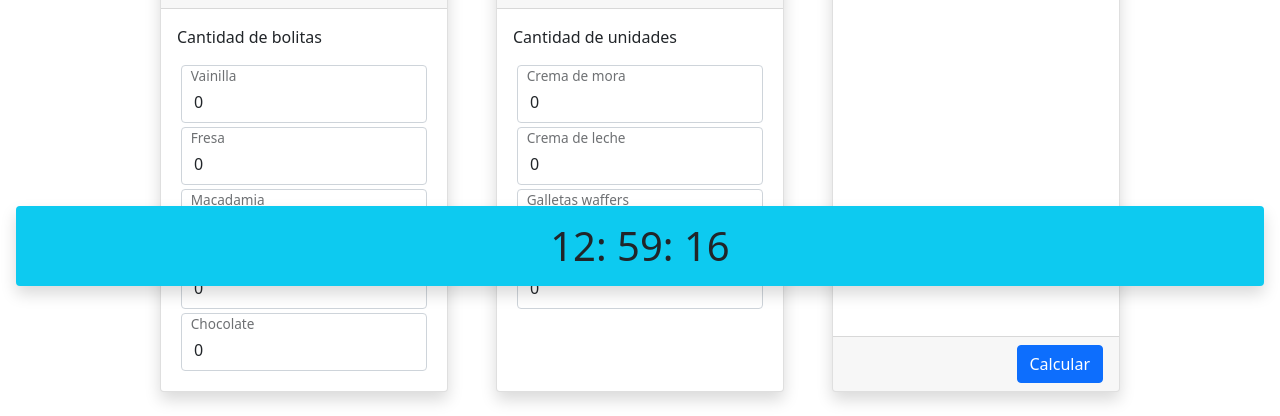
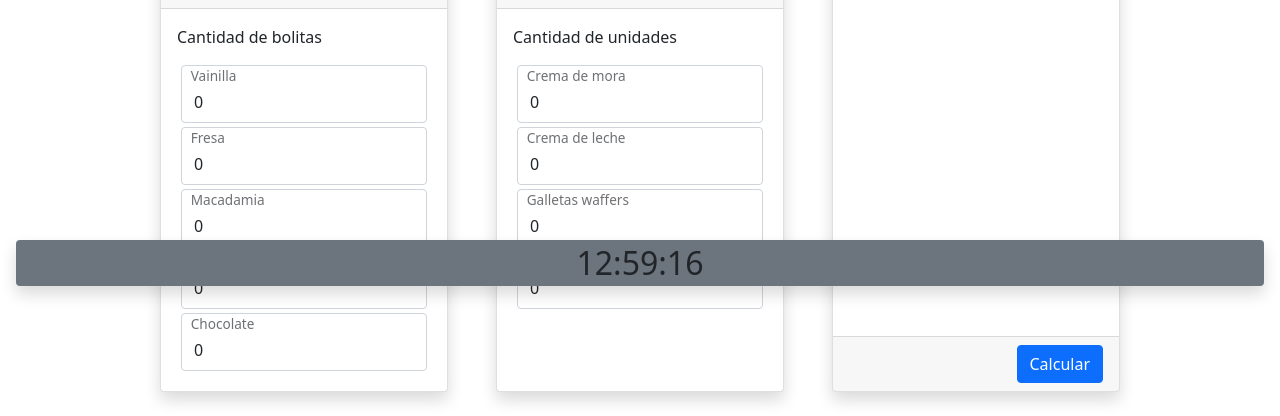
Before and after one commit to sebastianaf/cme-tiendaDeHelados-GUI, a plain HTML site: page index.html in a window 1280 px wide. Shown: the part 498-914 px from the top of the page. Drawn offline with nearby package versions, Linux system fonts and the light colour scheme.

Commit message:
v3.0.1
FIX removing white spaces

```diff
--- a/index.html
+++ b/index.html
@@ -13,7 +13,7 @@
     <title>Tienda de helados</title>
   </head>
   <body>
-    <div id="reloj" class="text-center m-3 p-3 h1 rounded shadow bg-info fixed-bottom">
+    <div id="reloj" class="text-center m-3 p-1 h2 rounded shadow bg-secondary fixed-bottom">
       00:00:00
     </div>
     <div class="d-flex flex-column justify-content-center">
--- a/reloj.js
+++ b/reloj.js
@@ -2,6 +2,7 @@ const reloj = () => {
   let miReloj = document.getElementById("reloj");
 
   let fechaActual = new Date();
+
   let horas = fechaActual.getHours();
   let minutos = fechaActual.getMinutes();
   let segundos = fechaActual.getSeconds();
@@ -9,15 +10,7 @@ const reloj = () => {
 
   setInterval(() => {
     let horaActual = `
-
-    ${horas < 10 ? "0" : ""}
-    ${horas + parseInt(parseInt(segundos / 60) / 60)}:
-
-    ${minutos % 60 < 10 ? "0" : ""}
-    ${minutos + parseInt(segundos / 60)}:
-
-    ${segundos % 60 < 10 ? "0" : ""}
-    ${segundos % 60}`;
+    ${horas < 10 ? "0" : ""}${horas + parseInt(parseInt(segundos / 60) / 60)}:${minutos % 60 < 10 ? "0" : ""}${minutos + parseInt(segundos / 60)}:${segundos % 60 < 10 ? "0" : ""}${segundos % 60}`.replace(/ /g, "");
     miReloj.innerHTML = horaActual;
     segundos++;
   }, 1000);
```
